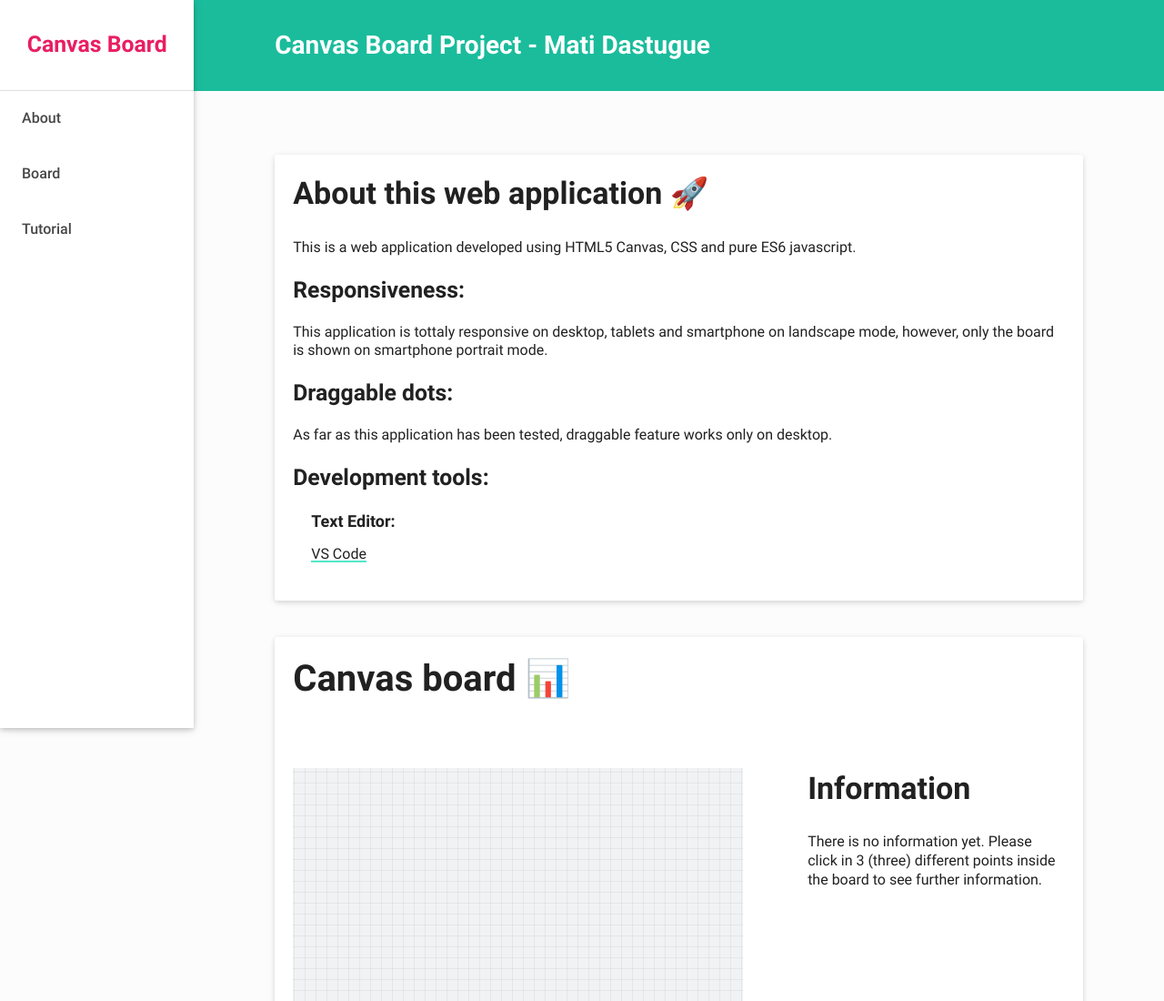
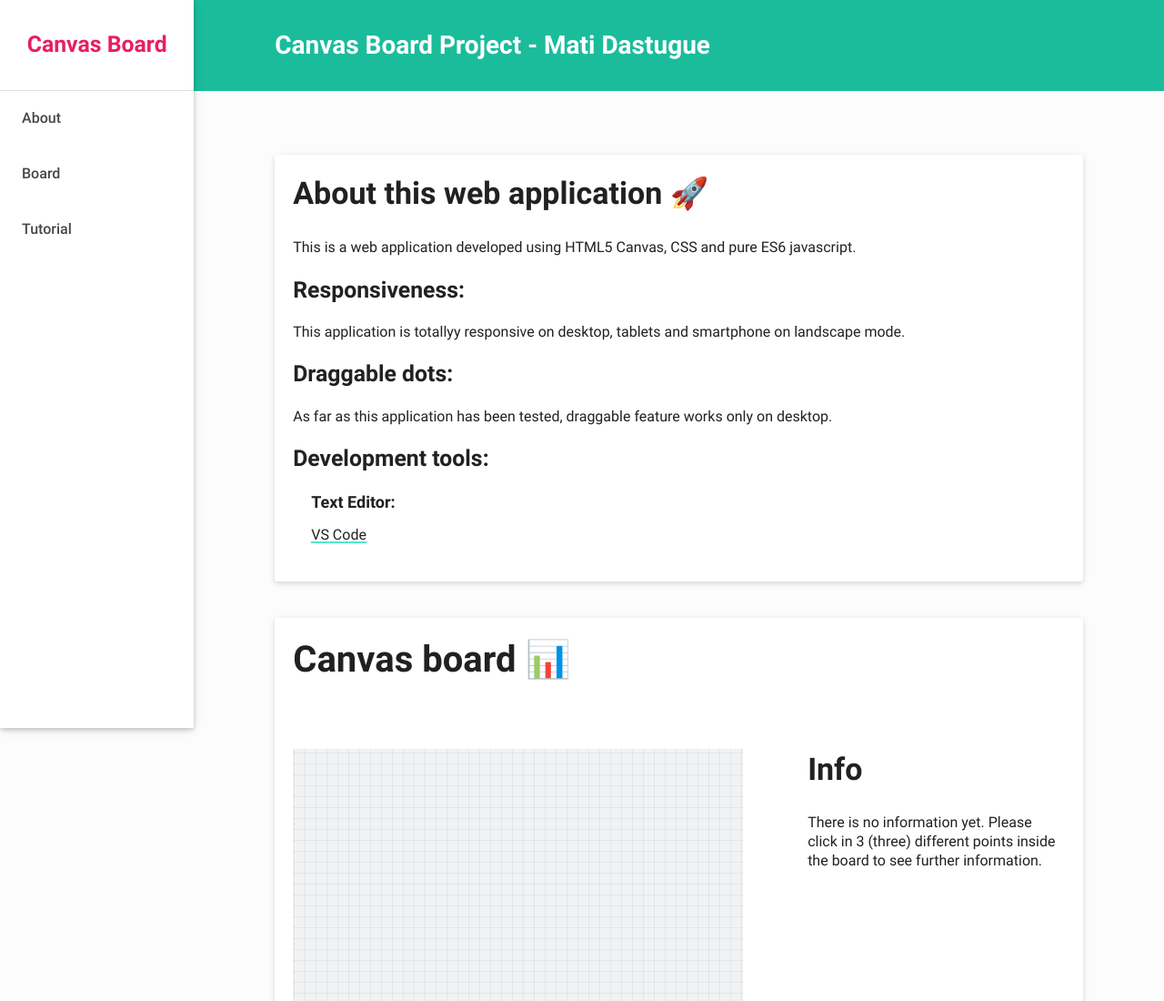
Before and after one commit to matextrem/canvas-board, a plain HTML site: page index.html in a window 1280 px wide. Shown: the top 1100 px of the page at 91% size. Drawn offline with Linux system fonts and the light colour scheme.

Commit message:
Make some refactor

```diff
--- a/index.html
+++ b/index.html
@@ -37,9 +37,8 @@
           </p>
           <h4>Responsiveness:</h4>
           <p>
-            This application is tottaly responsive on desktop, tablets and
-            smartphone on landscape mode, however, only the board is shown on
-            smartphone portrait mode.
+            This application is totallyy responsive on desktop, tablets and
+            smartphone on landscape mode.
           </p>
           <h4>Draggable dots:</h4>
           <p>
@@ -61,7 +60,7 @@
             <button class="btn--red button--reset right">Reset Board</button>
           </div>
           <div class="g--4 g-s--4 right">
-            <h2 class="Info-title">Information</h3>
+            <h2 class="Info-title">Info</h3>
             <div class="Info-none">
               <p class="Info-none--text">
                 There is no information yet.
--- a/js/board.js
+++ b/js/board.js
@@ -85,7 +85,7 @@ const toggleTooltip = function(position, size) {
         tip = position.tip || ''
       }
       context.font = '12px Arial'
-      context.fillStyle = black //<======= here
+      context.fillStyle = black
       context.fillText(tip, position.x + 5, position.y - 10, size)
     },
     true
```
